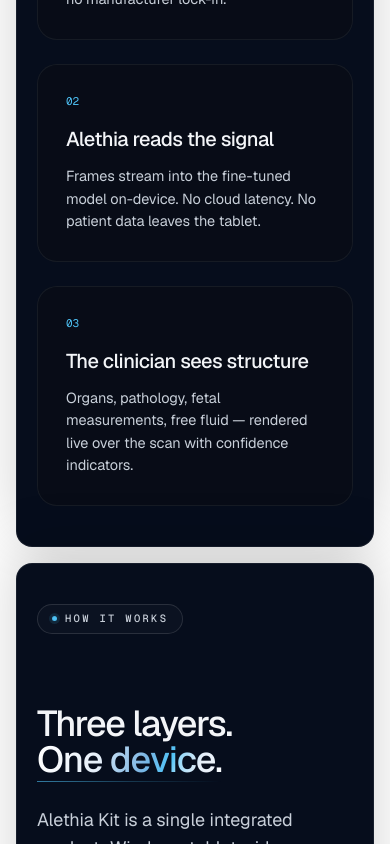
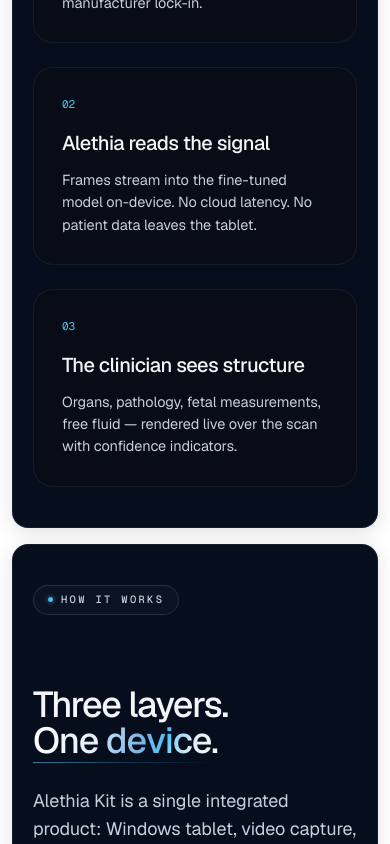
Before and after one commit to gudieljosue02/kainos-web, a Next.js app in the folder site/: page / in a window 390 px wide. Shown: the part 4741-5585 px from the top of the page. Built offline with nearby package versions, Linux system fonts and the light colour scheme.

Commit message:
Fix mobile stacked cards: disable sticky, natural scroll on mobile

```diff
--- a/site/src/components/StackedSections.tsx
+++ b/site/src/components/StackedSections.tsx
@@ -2,8 +2,8 @@
 
 import { useEffect, useRef, Children } from "react";
 
-const STICK_TOP = 72; // matches nav height
-const PEEK_GAP = 10; // px each buried card peeks above the next
+const STICK_TOP = 72;
+const PEEK_GAP = 10;
 
 export function StackedSections({ children }: { children: React.ReactNode }) {
   const containerRef = useRef<HTMLDivElement>(null);
@@ -12,34 +12,35 @@
     const container = containerRef.current;
     if (!container) return;
 
+    const desktop = window.innerWidth >= 768;
     const cards = Array.from(
       container.querySelectorAll<HTMLElement>("[data-sc]")
     );
 
+    // Apply sticky + top on desktop only
+    cards.forEach((card, i) => {
+      if (desktop) {
+        card.style.position = "sticky";
+        card.style.top = `${STICK_TOP + i * PEEK_GAP}px`;
+      }
+    });
+
+    if (!desktop) return;
+
     const update = () => {
       cards.forEach((card, i) => {
         const rect = card.getBoundingClientRect();
-        const stickyTop = STICK_TOP + i * PEEK_GAP;
-        const isStuck = rect.top <= stickyTop + 2;
+        const isStuck = rect.top <= STICK_TOP + i * PEEK_GAP + 2;
+        if (!isStuck) { card.style.transform = ""; return; }
 
-        if (!isStuck) {
-          card.style.transform = "";
-          return;
-        }
-
-        // Count how far the NEXT card has advanced into the viewport
         let scaleReduction = 0;
         for (let j = i + 1; j < cards.length; j++) {
-          const nextRect = cards[j].getBoundingClientRect();
-          const progress = Math.max(
-            0,
-            Math.min(1, (window.innerHeight - nextRect.top) / window.innerHeight)
-          );
+          const progress = Math.max(0, Math.min(1,
+            (window.innerHeight - cards[j].getBoundingClientRect().top) / window.innerHeight
+          ));
           scaleReduction += progress * 0.03;
         }
-
-        const scale = Math.max(0.82, 1 - scaleReduction);
-        card.style.transform = `scale(${scale.toFixed(4)})`;
+        card.style.transform = `scale(${Math.max(0.82, 1 - scaleReduction).toFixed(4)})`;
         card.style.transformOrigin = "top center";
       });
     };
@@ -50,19 +51,13 @@
   }, []);
 
   return (
-    <div ref={containerRef}>
+    <div ref={containerRef} className="flex flex-col gap-4 px-3 pb-4 md:block md:px-0 md:pb-0">
       {Children.toArray(children).map((child, i) => (
         <div
           key={i}
           data-sc=""
-          style={{
-            position: "sticky",
-            top: STICK_TOP + i * PEEK_GAP,
-            zIndex: 10 + i,
-            willChange: "transform",
-            transition: "transform 80ms linear",
-          }}
-          className="mx-4 mb-4 overflow-hidden rounded-2xl border border-white/[0.07] bg-[#060d1c] shadow-[0_-16px_56px_rgba(0,0,0,0.18)] sm:mx-8 md:mx-14 lg:mx-auto lg:max-w-5xl [color:#f3f5f8]"
+          style={{ zIndex: 10 + i, willChange: "transform", transition: "transform 80ms linear" }}
+          className="overflow-hidden rounded-2xl border border-white/[0.07] bg-[#060d1c] [color:#f3f5f8] shadow-[0_4px_20px_rgba(0,0,0,0.12)] md:mx-8 md:mb-4 md:shadow-[0_-16px_56px_rgba(0,0,0,0.18)] lg:mx-auto lg:max-w-5xl"
         >
           {child}
         </div>
```
